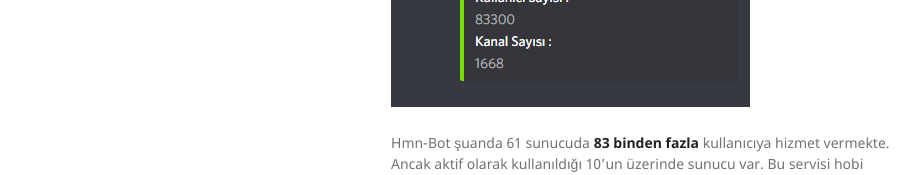
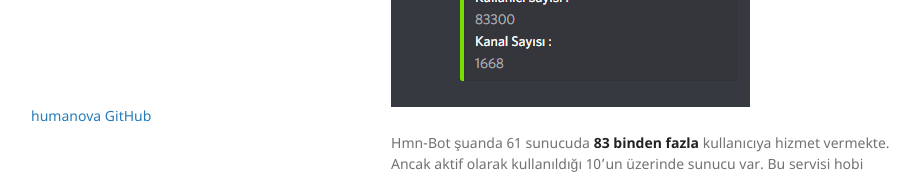
Before and after one commit to humanova/humanova.github.io, a Jekyll site: the page built from post/hmnbot.md, in a window 1280 px wide and 900 px high, scrolled down 554 px. Shown: the part 704-879 px from the top of the window, without its empty margins (179-1101 px from the left). Built offline with Jekyll 4.4.1, drawn with Linux system fonts in a browser that asks for light colours; our own code applies the rules of GitHub Pages for plain Markdown files.

Commit message:
footer fix

```diff
--- a/_layouts/default.html
+++ b/_layouts/default.html
@@ -33,9 +33,7 @@
 
       </section>
       <footer>
-        {% if site.github.is_project_page %}
-        <p><a href="{{ site.github.owner_url }}">{{ site.github.owner_name }}</a></p>
-        {% endif %}
+        <p><a href="https://github.com/humanova">humanova GitHub</a></p>
       </footer>
     </div>
     <script src="{{ "/assets/js/scale.fix.js" | relative_url }}"></script>
```
